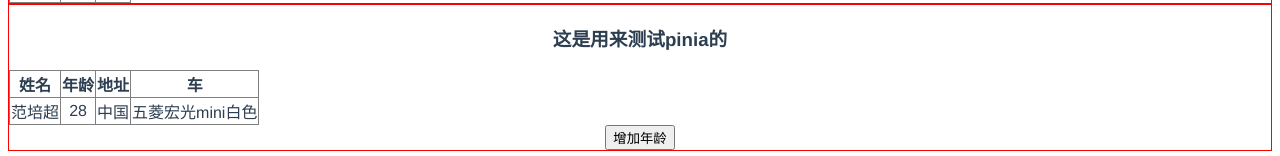
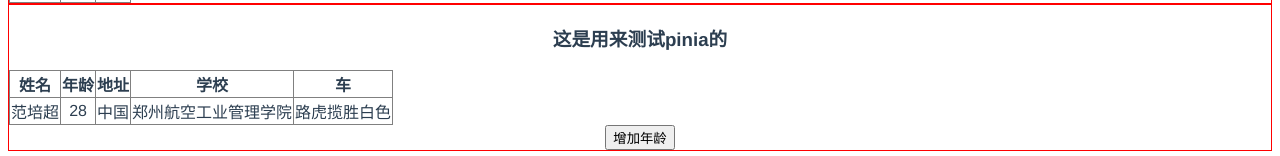
Before and after one commit to EliteFan0814/vite-demo-ts, a Vue app: page / in a window 1280 px wide. Shown: the part 646-802 px from the top of the page. Built offline with nearby package versions, Linux system fonts and the light colour scheme.

Commit message:
2 files modified, 1 added

```diff
--- a/src/components/TestPinia.vue
+++ b/src/components/TestPinia.vue
@@ -11,7 +11,7 @@ export default {
     };
   },
   computed: {
-    ...mapState(userStore, ['userAge', 'userAddress', 'getUserCar']),
+    ...mapState(userStore, ['userAge', 'userAddress', 'getUserCar','getSchool']),
     ...mapState(userStore, {
       myFirstName: 'userFirstName',
       myLastName: 'userLastName',
@@ -34,12 +34,14 @@ export default {
         <th>姓名</th>
         <th>年龄</th>
         <th>地址</th>
+        <th>学校</th>
         <th>车</th>
       </tr>
       <tr>
         <td>{{ store.getUserName }}</td>
         <td>{{ userAge }}</td>
         <td>{{ userAddress }}</td>
+        <td>{{ getSchool }}</td>
         <td>{{ getUserCar }}</td>
       </tr>
     </table>
--- /dev/null
+++ b/src/stores/study.ts
@@ -0,0 +1,8 @@
+import { defineStore } from 'pinia';
+export const studyStore = defineStore('study',{
+  state(){
+    return{
+      school:'郑州航空工业管理学院'
+    }
+  }
+})
--- a/src/stores/user.ts
+++ b/src/stores/user.ts
@@ -1,4 +1,5 @@
 import { defineStore } from 'pinia';
+import { studyStore } from './study';
 export const userStore = defineStore('userStore', {
   state: () => {
     return {
@@ -6,7 +7,7 @@ export const userStore = defineStore('userStore', {
       userFirstName: '培超',
       userAge: 28,
       userAddress: '中国',
-      car: '五菱宏光mini',
+      car: '路虎揽胜',
     };
   },
   getters: {
@@ -16,6 +17,10 @@ export const userStore = defineStore('userStore', {
     getUserCar(state) {
       return state.car + '白色';
     },
+    getSchool() {
+      const study = studyStore();
+      return study.school;
+    },
   },
   actions: {
     changeCar(newCar: string) {
```
